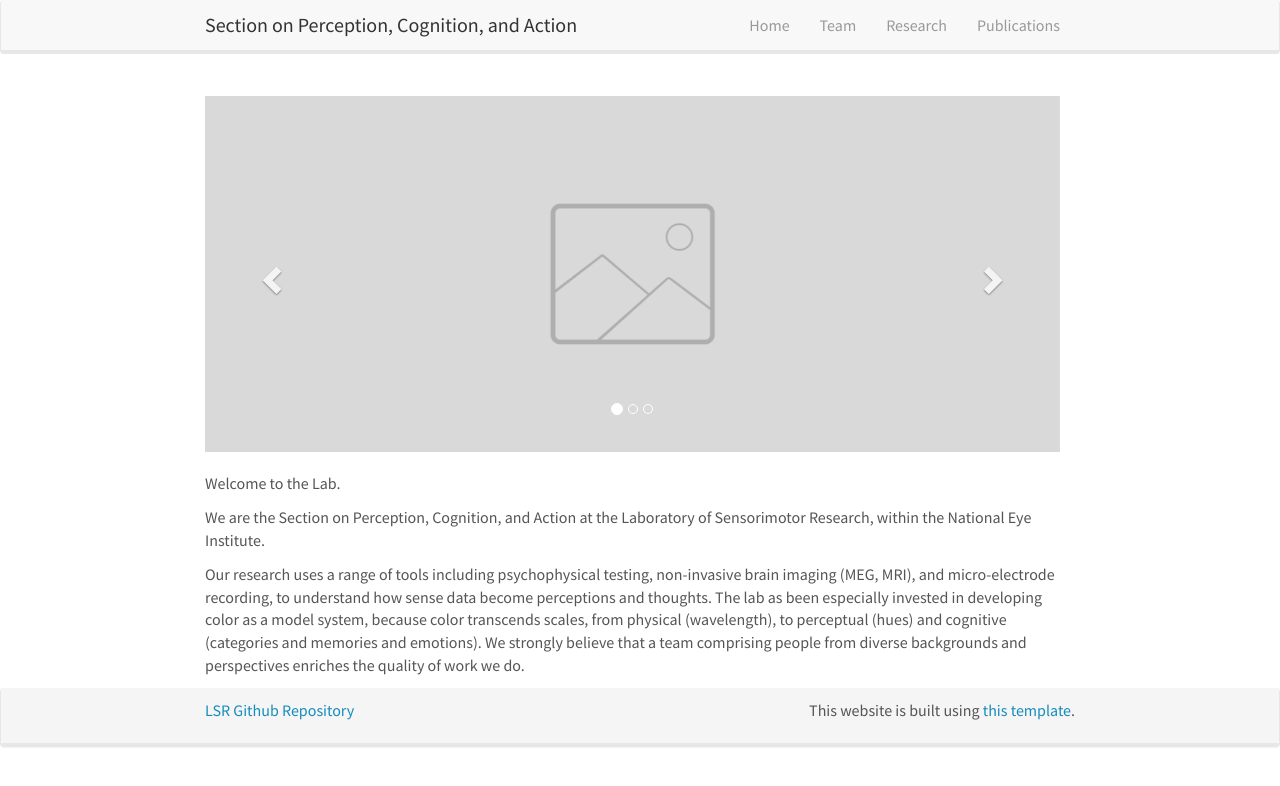
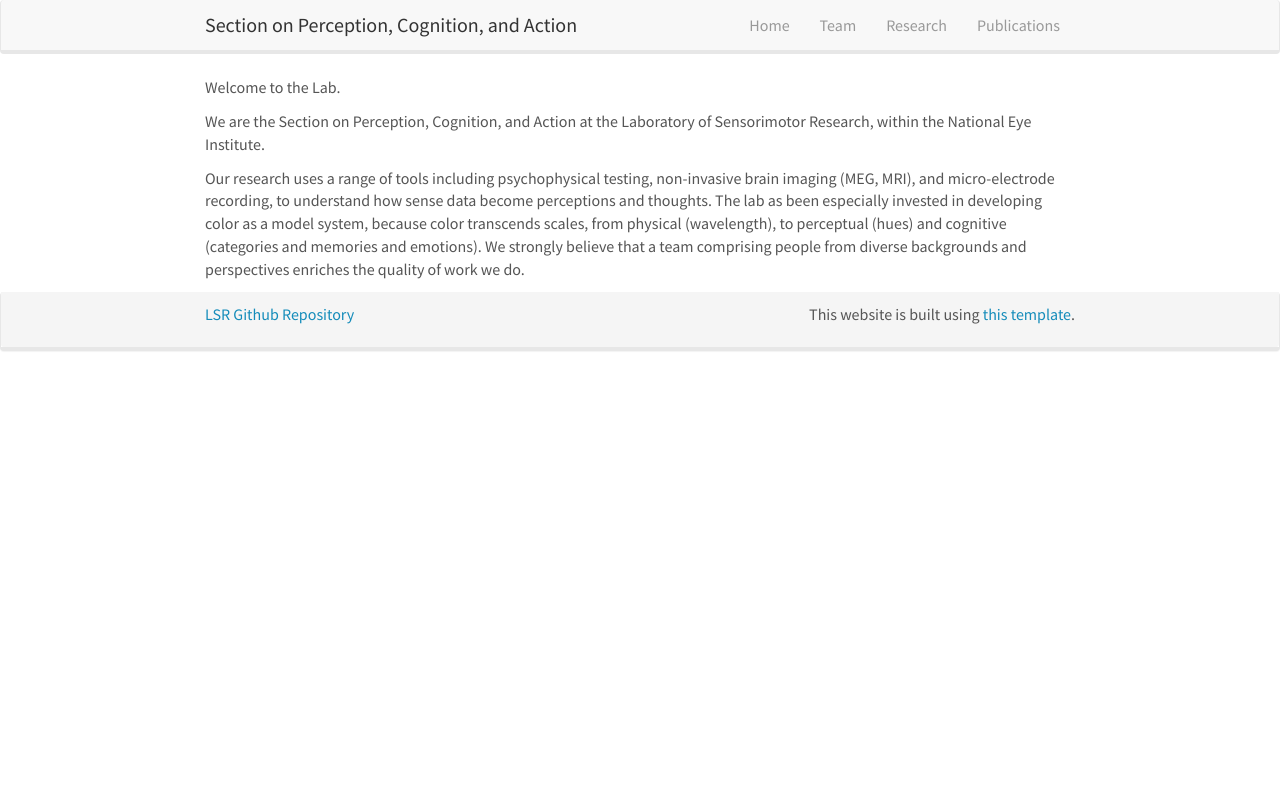
Before and after one commit to NEI-LSR/Section-on-Perception-Cognition-and-Action, a Jekyll site: the page built from _pages/home.md, in a window 1280 px wide. Shown: the top 786 px of the page. Built offline with Jekyll 4.4.1, drawn with Linux system fonts in a browser that asks for light colours; nearby versions of some CDN libraries.

Commit message:
Update homelay.html

```diff
--- a/_layouts/homelay.html
+++ b/_layouts/homelay.html
@@ -3,35 +3,5 @@ layout: default
 ---
 
 <div id="homeid" class="col-sm-12 ms-0 nopadding-left">
-	<div id="carousel" class="carousel slide" data-ride="carousel" data-interval="5000" data-pause="hover" >
-		<!-- Menu -->
-		<ol class="carousel-indicators">
-			<li data-target="#carousel" data-slide-to="0" class="active"></li>
-			<li data-target="#carousel" data-slide-to="1"></li>
-			<li data-target="#carousel" data-slide-to="1"></li>
-		</ol>
-
-		<!-- Items -->
-		<div class="carousel-inner" markdown="0">
-			<div class="item active">
-				<img src="{{ site.url }}{{ site.baseurl }}/images/slider/slider-image.png" alt="Slide 1" />
-			</div>
-			<div class="item">
-				<img src="{{ site.url }}{{ site.baseurl }}/images/slider/slider-image.png" alt="Slide 2" />
-			</div>
-			<div class="item">
-				<img src="{{ site.url }}{{ site.baseurl }}/images/slider/slider-image.png" alt="Slide 2" />
-			</div>
-		</div>
-		<a class="left carousel-control" href="#carousel" role="button" data-slide="prev">
-		<span class="glyphicon glyphicon-chevron-left" aria-hidden="true"></span>
-		<span class="sr-only">Previous</span>
-		</a>
-		<a class="right carousel-control" href="#carousel" role="button" data-slide="next">
-		<span class="glyphicon glyphicon-chevron-right" aria-hidden="true"></span>
-		<span class="sr-only">Next</span>
-		</a>
-	</div>
-
 	{{ content }}
 </div>
```
